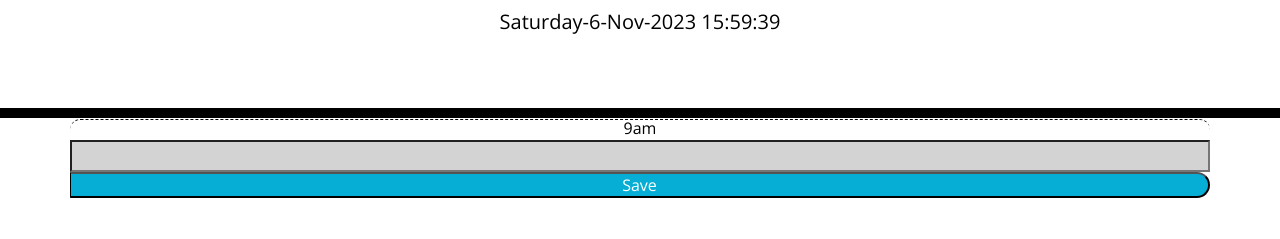
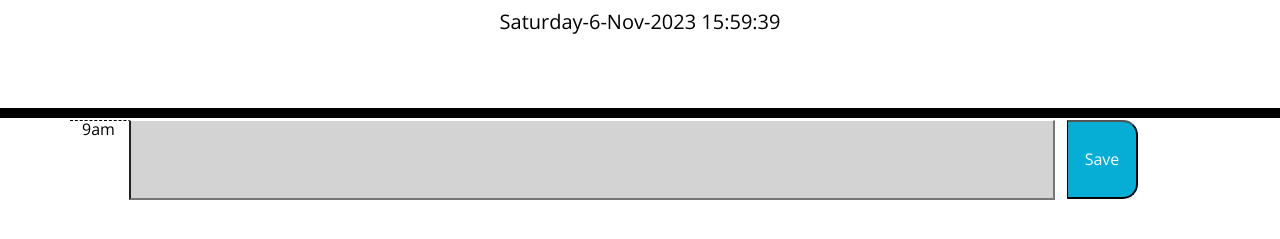
Before and after one commit to Greenie115/work-day-scheduler, a plain HTML site: page index.html in a window 1280 px wide. Shown: the part 169-408 px from the top of the page. Drawn offline with nearby package versions, Linux system fonts and the light colour scheme.

Commit message:
fixed hour styling

```diff
--- a/index.html
+++ b/index.html
@@ -33,12 +33,17 @@
     </header>
     <div class="container">
       <!-- Timeblocks go here -->
-      <div class="">
-        <div class="row">
-          <label for="9am" class="hour time-block">9am</label>
-          <input class="past description" id="9am" type="text">
+      <div class="row align-items-start">
+        <div class="col-1 row">
+          <p class="hour">9am</p>
+        </div>
+        <div class="col-10 row">
+          <input class="row past" type="text">
+        </div>
+        <div class="col-1 row">
           <button class="saveBtn">Save</button>
         </div>
+      </div>
       <!-- <div class="time-block">
         <p class="hour">10am
         <input class="past row">
```
